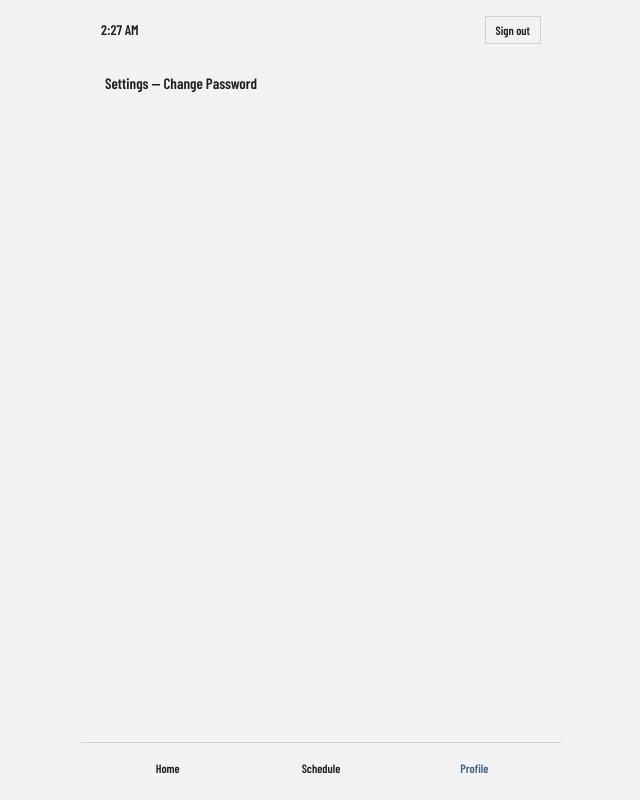
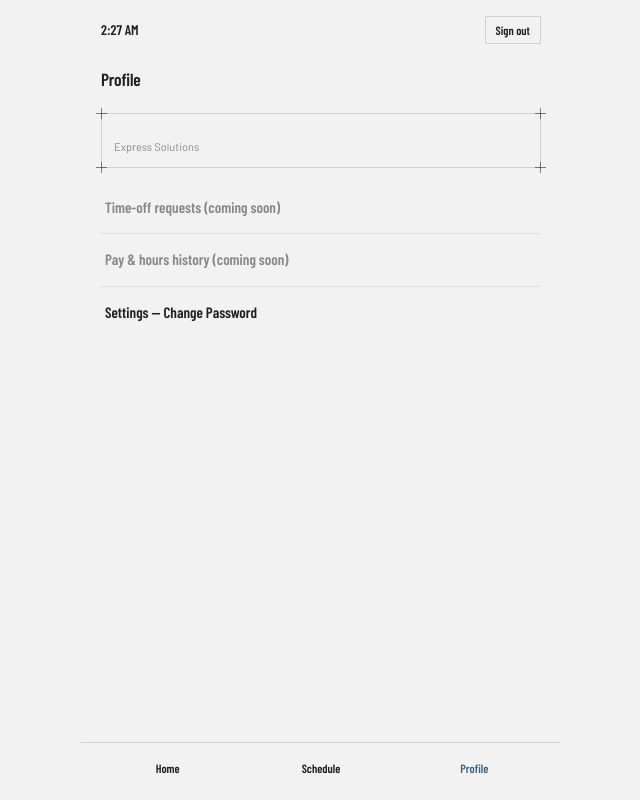
Before and after one commit to valariemorgan48-dot/express-clean-yeah, a Next.js app: page /employee/profile in a window 1280 px wide. Shown: the whole page, without its empty margins (319-959 px from the left). Built offline with nearby package versions, Linux system fonts and the light colour scheme; no server answers.

Commit message:
Refactor ChangePasswordForm into EmployeeProfile

```diff
--- a/app/employee/profile/page.tsx
+++ b/app/employee/profile/page.tsx
@@ -1,51 +1,23 @@
 "use client";
-import { useState } from "react";
-import BlueprintCard from "./BlueprintCard";
+import { useSession } from "next-auth/react";
+import BlueprintCard from "@/components/BlueprintCard";
+import ChangePasswordForm from "@/components/ChangePasswordForm";
 
-export default function ChangePasswordForm() {
-  const [open, setOpen] = useState(false);
-  const [current, setCurrent] = useState("");
-  const [next, setNext] = useState("");
-  const [message, setMessage] = useState<{ text: string; ok: boolean } | null>(null);
-
-  async function submit() {
-    setMessage(null);
-    const res = await fetch("/api/account/password", {
-      method: "POST",
-      body: JSON.stringify({ currentPassword: current, newPassword: next }),
-    });
-    const data = await res.json();
-    if (!res.ok) {
-      setMessage({ text: data.error || "Could not update password", ok: false });
-      return;
-    }
-    setMessage({ text: "Password updated.", ok: true });
-    setCurrent("");
-    setNext("");
-  }
-
+export default function EmployeeProfile() {
+  const { data: session } = useSession();
   return (
-    <div>
-      <div
-        onClick={() => setOpen(!open)}
-        style={{ padding: "14px 4px", fontFamily: "var(--font-heading)", fontWeight: 600, cursor: "pointer" }}
-      >
-        Settings — Change Password
+    <div style={{ marginTop: 8 }}>
+      <h3>Profile</h3>
+      <BlueprintCard style={{ marginTop: 20 }}>
+        <div className="card-title">{session?.user?.name}</div>
+        <div className="card-meta">{session?.user?.email}</div>
+        <div className="card-meta">Express Solutions</div>
+      </BlueprintCard>
+      <div style={{ marginTop: 14, display: "flex", flexDirection: "column" }}>
+        <div style={{ padding: "14px 4px", borderBottom: "1px solid var(--color-divider)", fontFamily: "var(--font-heading)", fontWeight: 600, opacity: 0.5 }}>Time-off requests (coming soon)</div>
+        <div style={{ padding: "14px 4px", borderBottom: "1px solid var(--color-divider)", fontFamily: "var(--font-heading)", fontWeight: 600, opacity: 0.5 }}>Pay & hours history (coming soon)</div>
+        <ChangePasswordForm />
       </div>
-      {open && (
-        <BlueprintCard style={{ marginTop: 8, gap: 8 }}>
-          <div className="field">
-            <label>Current password</label>
-            <input className="input" type="password" value={current} onChange={(e) => setCurrent(e.target.value)} />
-          </div>
-          <div className="field">
-            <label>New password</label>
-            <input className="input" type="password" value={next} onChange={(e) => setNext(e.target.value)} />
-          </div>
-          {message && <div style={{ fontSize: 13, color: message.ok ? "var(--color-accent-700)" : "#a33" }}>{message.text}</div>}
-          <button className="btn btn-primary btn-block" onClick={submit}>Update Password</button>
-        </BlueprintCard>
-      )}
     </div>
   );
 }
```
